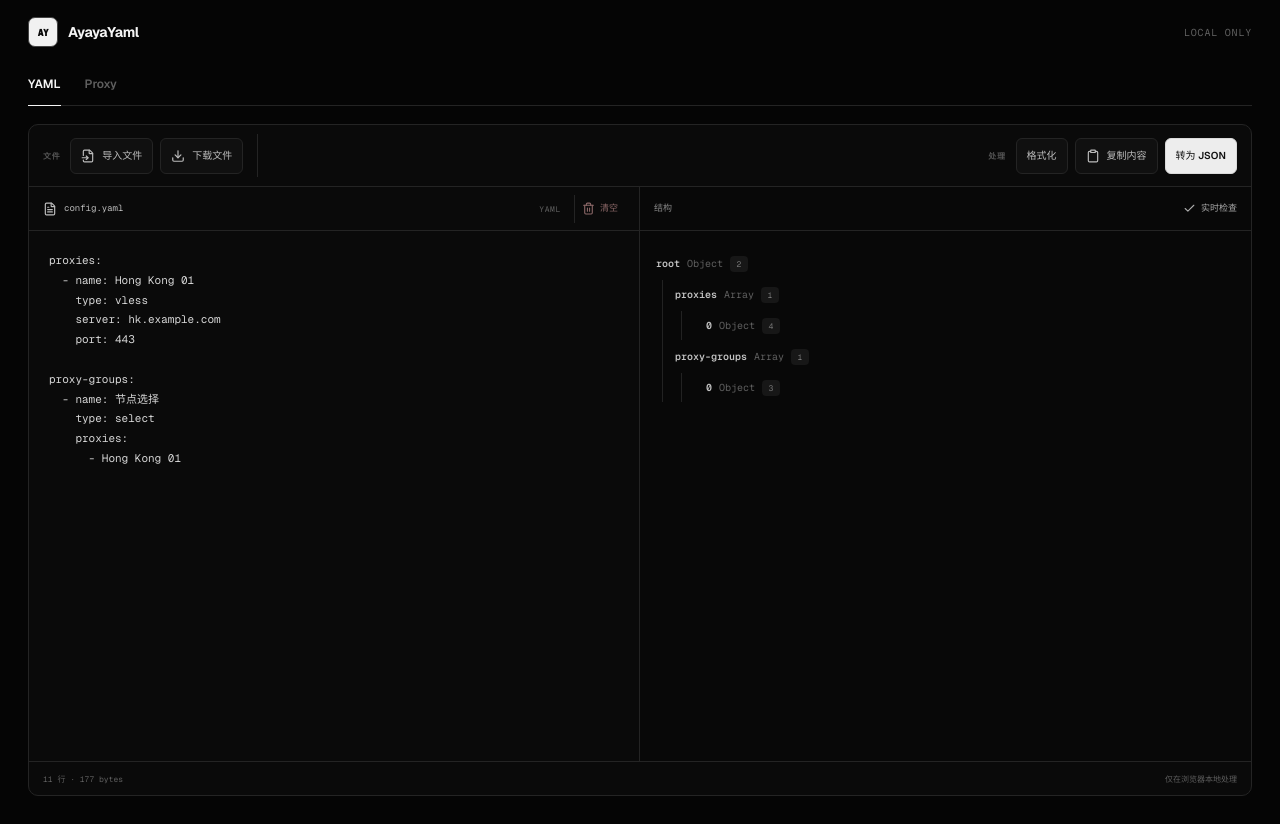
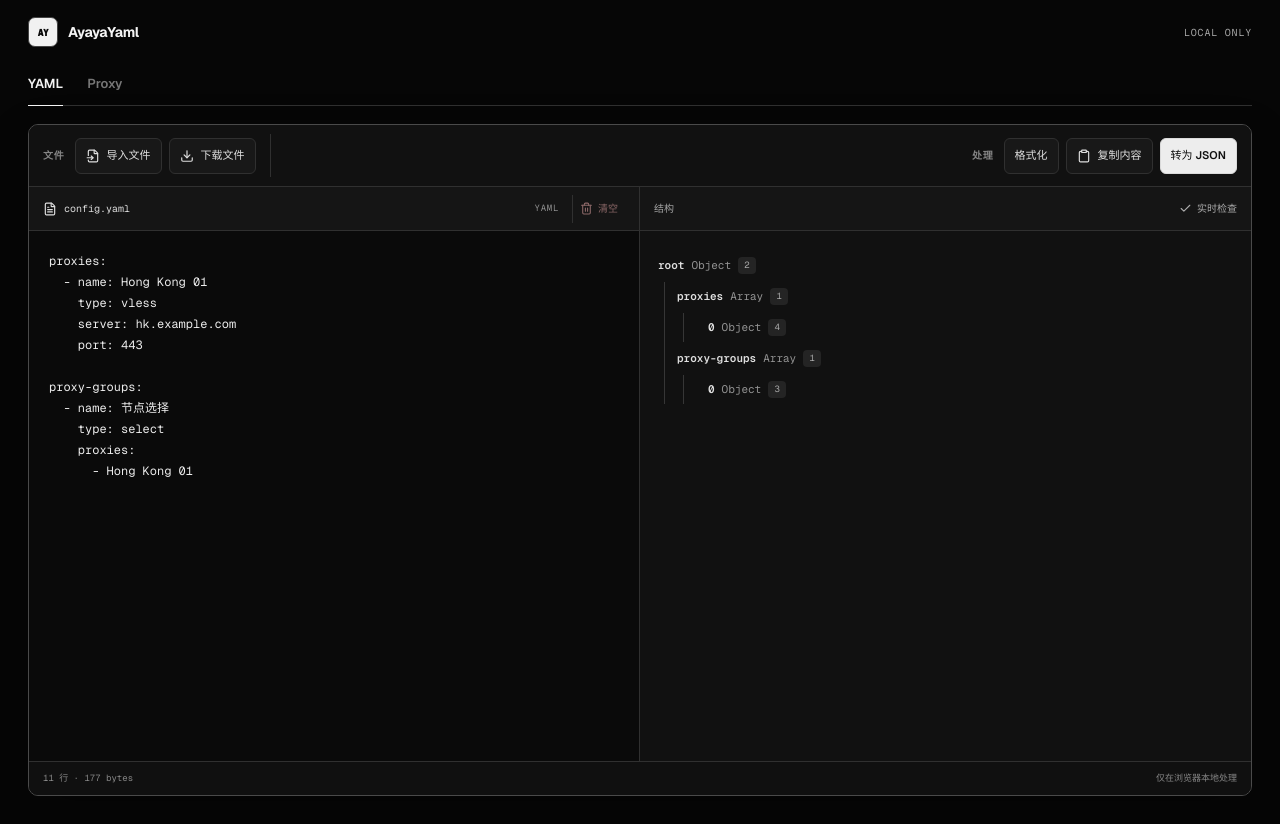
Before and after one commit to ayaya114514/AyayaYaml, a Next.js app: page / in a window 1280 px wide. Built offline with nearby package versions, Linux system fonts and the light colour scheme.

Commit message:
Improve dark theme readability

```diff
--- a/app/globals.css
+++ b/app/globals.css
@@ -2,14 +2,15 @@
 
 :root {
   color-scheme: dark;
-  --black: #050505;
-  --panel: #0a0a0a;
-  --panel-raised: #101010;
-  --line: #242424;
-  --line-strong: #383838;
-  --text: #f5f5f5;
-  --muted: #8a8a8a;
-  --subtle: #5f5f5f;
+  --black: #060606;
+  --panel: #0d0d0d;
+  --panel-soft: #111111;
+  --panel-raised: #181818;
+  --line: #303030;
+  --line-strong: #4a4a4a;
+  --text: #f4f4f4;
+  --muted: #a5a5a5;
+  --subtle: #777;
   --error: #f0a4a4;
 }
 
@@ -69,7 +70,7 @@ button:disabled { cursor: not-allowed; opacity: .35; }
   font-weight: 850;
   letter-spacing: -.08em;
 }
-.local-note { color: var(--subtle); font-family: var(--font-geist-mono); font-size: 10px; text-transform: uppercase; letter-spacing: .08em; }
+.local-note { color: var(--muted); font-family: var(--font-geist-mono); font-size: 10px; text-transform: uppercase; letter-spacing: .08em; }
 
 .app-tabs { height: 42px; display: flex; align-items: flex-end; gap: 24px; border-bottom: 1px solid var(--line); }
 .app-tabs button {
@@ -80,7 +81,7 @@ button:disabled { cursor: not-allowed; opacity: .35; }
   background: transparent;
   color: var(--subtle);
   cursor: pointer;
-  font-size: 12px;
+  font-size: 13px;
   font-weight: 600;
 }
 .app-tabs button:hover, .app-tabs button.is-active { color: var(--text); }
@@ -95,7 +96,7 @@ button:disabled { cursor: not-allowed; opacity: .35; }
 }
 
 .workspace { padding-top: 18px; }
-.tool-surface { overflow: hidden; border: 1px solid var(--line); border-radius: 10px; background: var(--panel); }
+.tool-surface { overflow: hidden; border: 1px solid var(--line-strong); border-radius: 10px; background: var(--panel); box-shadow: 0 18px 48px rgb(0 0 0 / 24%); }
 .toolbar {
   min-height: 62px;
   padding: 9px 12px;
@@ -103,11 +104,12 @@ button:disabled { cursor: not-allowed; opacity: .35; }
   align-items: stretch;
   gap: 0;
   border-bottom: 1px solid var(--line);
+  background: var(--panel-soft);
 }
 .toolbar-section { display: flex; align-items: center; gap: 7px; padding: 0 14px 0 2px; border-right: 1px solid var(--line); }
 .toolbar-section + .toolbar-section { padding-left: 14px; }
 .toolbar-section-main { flex: 1; justify-content: flex-end; border-right: 0; padding-right: 2px; }
-.toolbar-label { margin-right: 3px; color: #555; font-family: var(--font-geist-mono); font-size: 8px; font-weight: 650; letter-spacing: .08em; }
+.toolbar-label { margin-right: 3px; color: #858585; font-family: var(--font-geist-mono); font-size: 10px; font-weight: 650; letter-spacing: .08em; }
 .button, .icon-button {
   height: 36px;
   display: inline-flex;
@@ -117,21 +119,21 @@ button:disabled { cursor: not-allowed; opacity: .35; }
   border: 1px solid var(--line);
   border-radius: 6px;
   background: var(--panel-raised);
-  color: #bcbcbc;
+  color: #dedede;
   cursor: pointer;
-  font-size: 10px;
+  font-size: 11px;
   font-weight: 560;
 }
 .button { padding: 0 10px; }
 .icon-button { width: 32px; padding: 0; }
-.button:hover:not(:disabled), .icon-button:hover:not(:disabled) { border-color: var(--line-strong); color: var(--text); }
+.button:hover:not(:disabled), .icon-button:hover:not(:disabled) { border-color: #666; background: #202020; color: var(--text); }
 .button-primary { border-color: #dadada; background: #ededed; color: #111; }
 .button-primary:hover:not(:disabled) { background: #fff; color: #000; }
 
 .split-view { display: grid; grid-template-columns: minmax(0, 1fr) minmax(0, 1fr); min-height: calc(100vh - 226px); }
 .pane { min-width: 0; display: flex; flex-direction: column; }
 .editor-pane { border-right: 1px solid var(--line); }
-.preview-pane { background: #080808; }
+.preview-pane { background: var(--panel-soft); }
 .pane-heading {
   height: 44px;
   flex: 0 0 auto;
@@ -141,15 +143,16 @@ button:disabled { cursor: not-allowed; opacity: .35; }
   justify-content: space-between;
   gap: 14px;
   border-bottom: 1px solid var(--line);
+  background: #151515;
   color: var(--muted);
   font-family: var(--font-geist-mono);
-  font-size: 9px;
+  font-size: 10px;
 }
-.file-name { min-width: 0; display: flex; align-items: center; gap: 7px; overflow: hidden; color: #bcbcbc; text-overflow: ellipsis; white-space: nowrap; }
-.format-label { color: var(--subtle); font-size: 8px; letter-spacing: .08em; }
+.file-name { min-width: 0; display: flex; align-items: center; gap: 7px; overflow: hidden; color: #dedede; text-overflow: ellipsis; white-space: nowrap; }
+.format-label { color: #8d8d8d; font-size: 9px; letter-spacing: .08em; }
 .pane-heading-actions { display: flex; align-items: center; gap: 10px; }
-.pane-action { height: 28px; padding: 0 7px; display: inline-flex; align-items: center; gap: 5px; border: 0; border-radius: 5px; background: transparent; color: #777; cursor: pointer; font-family: var(--font-geist-sans); font-size: 9px; }
-.pane-action:hover { background: #171717; color: #bbb; }
+.pane-action { height: 28px; padding: 0 7px; display: inline-flex; align-items: center; gap: 5px; border: 0; border-radius: 5px; background: transparent; color: #9a9a9a; cursor: pointer; font-family: var(--font-geist-sans); font-size: 10px; }
+.pane-action:hover { background: #242424; color: #ddd; }
 .danger-action { margin-left: 3px; border-left: 1px solid var(--line); border-radius: 0 5px 5px 0; color: #8c6868; }
 .danger-action:hover { background: #1a1111; color: var(--error); }
 .state { display: inline-flex; align-items: center; gap: 5px; color: #aaa; }
@@ -163,19 +166,19 @@ button:disabled { cursor: not-allowed; opacity: .35; }
   border: 0;
   outline: 0;
   padding: 20px;
-  background: var(--panel);
-  color: #d6d6d6;
+  background: #0a0a0a;
+  color: #ececec;
   caret-color: #fff;
   font-family: var(--font-geist-mono);
-  font-size: 11px;
-  line-height: 1.8;
+  font-size: 12px;
+  line-height: 1.75;
   tab-size: 2;
 }
-.text-editor::placeholder { color: #444; }
+.text-editor::placeholder { color: #686868; }
 .text-editor::selection, .conversion-output code::selection { background: #3a3a3a; }
 
 .tree-view, .proxy-output { min-height: 430px; max-height: calc(100vh - 226px); flex: 1; overflow: auto; }
-.tree-view { padding: 16px; font-family: var(--font-geist-mono); font-size: 10px; }
+.tree-view { padding: 18px; font-family: var(--font-geist-mono); font-size: 11px; }
 .tree-group { margin: 2px 0; }
 .tree-group summary {
   min-height: 29px;
@@ -187,12 +190,12 @@ button:disabled { cursor: not-allowed; opacity: .35; }
   cursor: pointer;
   list-style-position: inside;
 }
-.tree-group summary:hover { background: #101010; }
-.tree-group summary::marker { color: #565656; }
-.tree-kind { color: var(--subtle); }
-.tree-count { min-width: 18px; padding: 2px 5px; border-radius: 4px; background: #171717; color: #777; font-size: 8px; text-align: center; }
-.tree-children { margin-left: calc(var(--tree-depth) * 12px + 6px); border-left: 1px solid #222; }
-.tree-label { color: #c3c3c3; font-weight: 600; }
+.tree-group summary:hover { background: #1a1a1a; }
+.tree-group summary::marker { color: #818181; }
+.tree-kind { color: #929292; }
+.tree-count { min-width: 18px; padding: 2px 5px; border-radius: 4px; background: #242424; color: #aaa; font-size: 9px; text-align: center; }
+.tree-children { margin-left: calc(var(--tree-depth) * 12px + 6px); border-left: 1px solid #363636; }
+.tree-label { color: #e0e0e0; font-weight: 600; }
 .tree-leaf {
   min-height: 28px;
   padding-left: calc(var(--tree-depth) * 12px + 12px);
@@ -201,7 +204,7 @@ button:disabled { cursor: not-allowed; opacity: .35; }
   align-items: center;
   gap: 10px;
 }
-.tree-value { overflow-wrap: anywhere; color: #777; }
+.tree-value { overflow-wrap: anywhere; color: #aaa; }
 .tree-overflow { padding: 8px 12px; color: var(--subtle); }
 
 .message { margin: 18px; display: flex; gap: 10px; padding: 13px; border: 1px solid var(--line); border-radius: 7px; color: var(--muted); }
@@ -217,46 +220,47 @@ button:disabled { cursor: not-allowed; opacity: .35; }
   justify-content: space-between;
   gap: 16px;
   border-top: 1px solid var(--line);
-  color: var(--subtle);
+  background: #101010;
+  color: #888;
   font-family: var(--font-geist-mono);
-  font-size: 8px;
+  font-size: 9px;
 }
 
-.segmented { display: flex; padding: 2px; border: 1px solid var(--line); border-radius: 7px; background: #080808; }
+.segmented { display: flex; padding: 2px; border: 1px solid var(--line); border-radius: 7px; background: #0a0a0a; }
 .segmented button, .result-tabs button {
   height: 31px;
   padding: 0 9px;
   border: 0;
   border-radius: 5px;
   background: transparent;
-  color: var(--subtle);
+  color: #858585;
   cursor: pointer;
-  font-size: 9px;
+  font-size: 10px;
 }
-.segmented button:hover, .result-tabs button:hover { color: #bcbcbc; }
-.segmented button.is-active, .result-tabs button.is-active { background: #1b1b1b; color: var(--text); }
+.segmented button:hover, .result-tabs button:hover { color: #d3d3d3; }
+.segmented button.is-active, .result-tabs button.is-active { background: #2a2a2a; color: var(--text); }
 .result-heading { padding-right: 12px; }
 .result-tabs { min-width: 0; display: flex; gap: 3px; overflow-x: auto; scrollbar-width: none; }
 .result-tabs::-webkit-scrollbar { display: none; }
 .proxy-list { padding: 12px; }
-.node-card { margin-bottom: 8px; overflow: hidden; border: 1px solid var(--line); border-radius: 8px; background: #0b0b0b; }
+.node-card { margin-bottom: 10px; overflow: hidden; border: 1px solid #393939; border-radius: 8px; background: #131313; }
 .node-card:last-child { margin-bottom: 0; }
 .node-card.is-unsupported { border-color: #492f2f; }
-.node-header { min-height: 68px; padding: 12px; display: flex; align-items: center; justify-content: space-between; gap: 12px; border-bottom: 1px solid var(--line); }
+.node-header { min-height: 68px; padding: 13px 14px; display: flex; align-items: center; justify-content: space-between; gap: 12px; border-bottom: 1px solid var(--line); background: #171717; }
 .node-title { min-width: 0; display: flex; align-items: center; gap: 11px; }
 .node-title > div { min-width: 0; }
-.node-title h3 { margin: 0 0 5px; overflow: hidden; color: #e6e6e6; font-size: 12px; font-weight: 600; text-overflow: ellipsis; white-space: nowrap; }
-.node-title p { margin: 0; overflow: hidden; color: #777; font-family: var(--font-geist-mono); font-size: 9px; text-overflow: ellipsis; white-space: nowrap; }
-.protocol-badge { min-width: 48px; padding: 7px 6px; border: 1px solid #383838; border-radius: 5px; color: #cfcfcf; font-family: var(--font-geist-mono); font-size: 8px; font-weight: 750; text-align: center; }
+.node-title h3 { margin: 0 0 6px; overflow: hidden; color: #f0f0f0; font-size: 13px; font-weight: 650; text-overflow: ellipsis; white-space: nowrap; }
+.node-title p { margin: 0; overflow: hidden; color: #a0a0a0; font-family: var(--font-geist-mono); font-size: 10px; text-overflow: ellipsis; white-space: nowrap; }
+.protocol-badge { min-width: 50px; padding: 7px 6px; border: 1px solid #555; border-radius: 5px; background: #202020; color: #e1e1e1; font-family: var(--font-geist-mono); font-size: 9px; font-weight: 750; text-align: center; }
 .is-unsupported .protocol-badge { border-color: #654040; color: var(--error); }
-.node-number { color: #3f3f3f; font-family: var(--font-geist-mono); font-size: 9px; }
+.node-number { color: #777; font-family: var(--font-geist-mono); font-size: 10px; }
 .node-warning { margin: 0; padding: 9px 12px; display: flex; align-items: center; gap: 7px; border-bottom: 1px solid #332323; background: #130d0d; color: var(--error); font-family: var(--font-geist-mono); font-size: 9px; line-height: 1.5; }
-.node-fields { margin: 0; padding: 7px 12px 10px; display: grid; grid-template-columns: repeat(2, minmax(0, 1fr)); column-gap: 18px; }
-.node-fields div { min-width: 0; min-height: 33px; display: grid; grid-template-columns: 72px minmax(0, 1fr); align-items: center; border-bottom: 1px solid #171717; font-family: var(--font-geist-mono); font-size: 9px; }
-.node-fields dt { color: #555; }
-.node-fields dd { margin: 0; overflow-wrap: anywhere; color: #aaa; }
-.conversion-output { min-height: 100%; margin: 0; padding: 18px; background: #080808; color: #a9a9a9; font-family: var(--font-geist-mono); font-size: 10px; line-height: 1.7; white-space: pre-wrap; overflow-wrap: anywhere; }
-.empty-state { min-height: 430px; display: flex; flex-direction: column; align-items: center; justify-content: center; color: #3f3f3f; }
+.node-fields { margin: 0; padding: 8px 14px 12px; display: grid; grid-template-columns: repeat(2, minmax(0, 1fr)); column-gap: 20px; }
+.node-fields div { min-width: 0; min-height: 36px; display: grid; grid-template-columns: 76px minmax(0, 1fr); align-items: center; border-bottom: 1px solid #292929; font-family: var(--font-geist-mono); font-size: 10px; }
+.node-fields dt { color: #858585; }
+.node-fields dd { margin: 0; overflow-wrap: anywhere; color: #d0d0d0; }
+.conversion-output { min-height: 100%; margin: 0; padding: 20px; background: #0d0d0d; color: #d0d0d0; font-family: var(--font-geist-mono); font-size: 11px; line-height: 1.75; white-space: pre-wrap; overflow-wrap: anywhere; }
+.empty-state { min-height: 430px; display: flex; flex-direction: column; align-items: center; justify-content: center; color: #717171; }
 .empty-state p { margin: 10px 0 0; font-size: 10px; }
 
 @media (max-width: 760px) {
@@ -287,7 +291,7 @@ button:disabled { cursor: not-allowed; opacity: .35; }
   .toolbar-label { width: 100%; margin: 0 0 1px; }
   .segmented { flex-basis: 100%; }
   .pane-heading { padding: 0 11px; }
-  .text-editor { padding: 16px; font-size: 10px; }
+  .text-editor { padding: 16px; font-size: 11px; }
   .tree-view { padding: 12px 8px; }
   .tree-leaf { grid-template-columns: 74px minmax(0, 1fr); }
   .result-heading > .state { display: none; }
```
